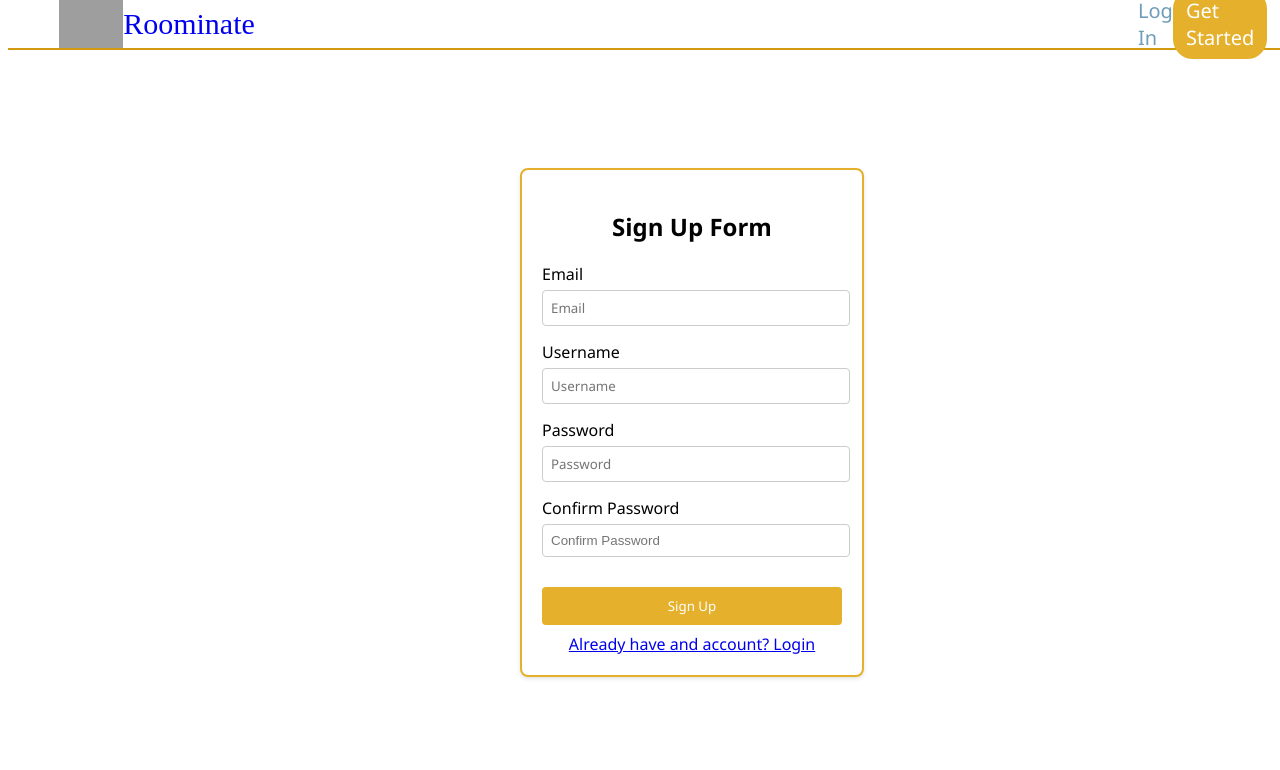
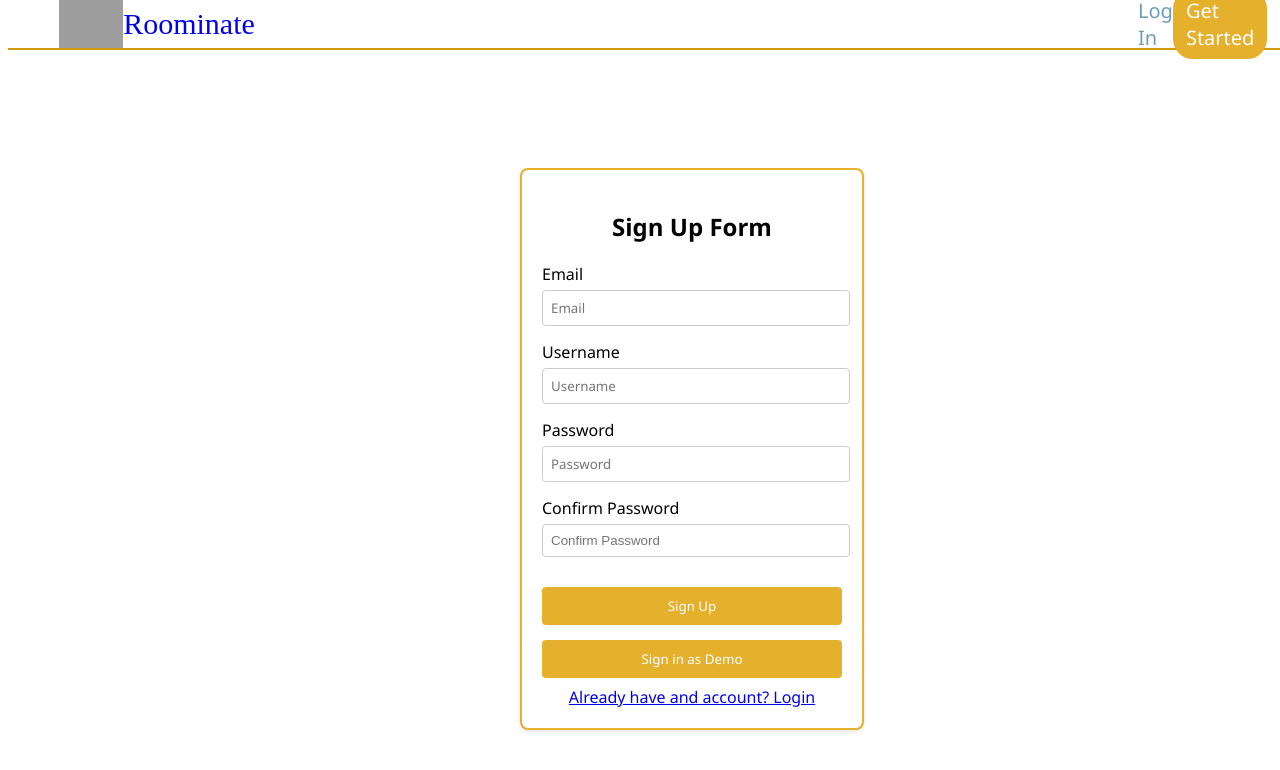
Before and after one commit to Blkalkin/dalle-interior-design, a React (Vite) app in the folder frontend/: page /signup in a window 1280 px wide. Shown: the top 770 px of the page. Built offline with nearby package versions, Linux system fonts and the light colour scheme; no server answers; grey boxes are pictures that could not be loaded.

Commit message:
Fix demo user

```diff
--- a/frontend/src/components/SessionForms/LoginForm.jsx
+++ b/frontend/src/components/SessionForms/LoginForm.jsx
@@ -70,7 +70,6 @@ function LoginForm () {
         className='text'
         value="Log In As Demo"
         onClick={handleDemoSubmit}
-        disabled={!email || !password}
       />
         <div className="links-auth text">
           <Link to={'/signup'}>Don't have an account? Signup</Link>
--- a/frontend/src/components/SessionForms/SignupForm.jsx
+++ b/frontend/src/components/SessionForms/SignupForm.jsx
@@ -55,10 +55,10 @@ function SignupForm () {
     dispatch(signup(user));
   }
 
-  // const handleDemoSubmit = (e) => {
-  //   e.preventDefault();
-  //   dispatch(login({ email: "demo@graphic.com", password: "demoword" }));
-  // }
+  const handleDemoSubmit = (e) => {
+    e.preventDefault();
+    dispatch(login({ email: "demo@graphic.com", password: "demoword" }));
+  }
 
   if(loggedIn) return <Navigate to={`/profile/${currUser._id}`} replace={true}/>
 
@@ -110,15 +110,13 @@ function SignupForm () {
         type="submit"
         className='text'
         value="Sign Up"
-        disabled={!email || !username || !password || password !== password2}
       />
-       {/* <input
+       <input
         type="submit"
         className='text'
         value="Sign in as Demo"
         onClick={handleDemoSubmit}
-        disabled={!email || !username || !password || password !== password2}
-      /> */}
+      />
         <div className="links-auth text">
           <Link to={'/login'}>Already have and account? Login</Link>
         </div>
```
